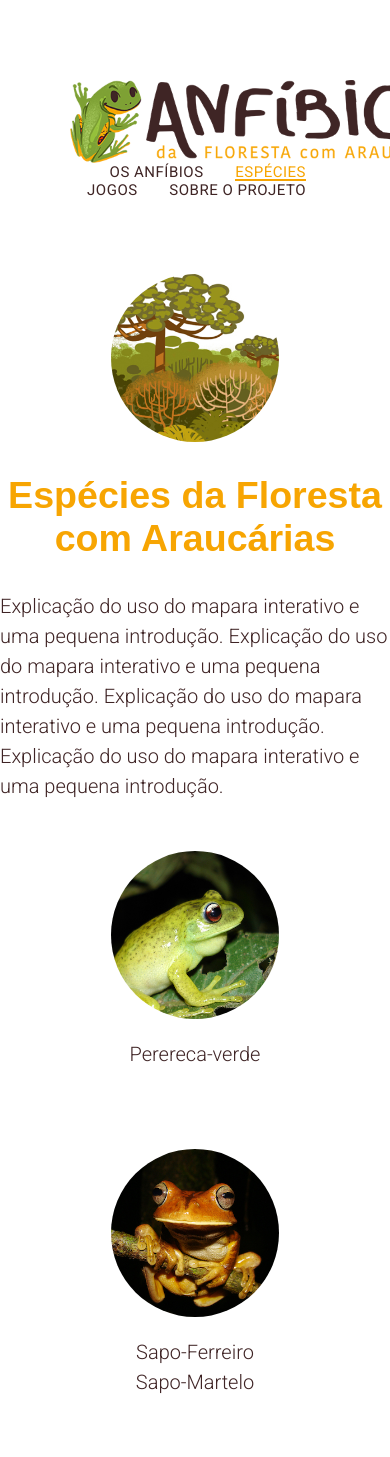
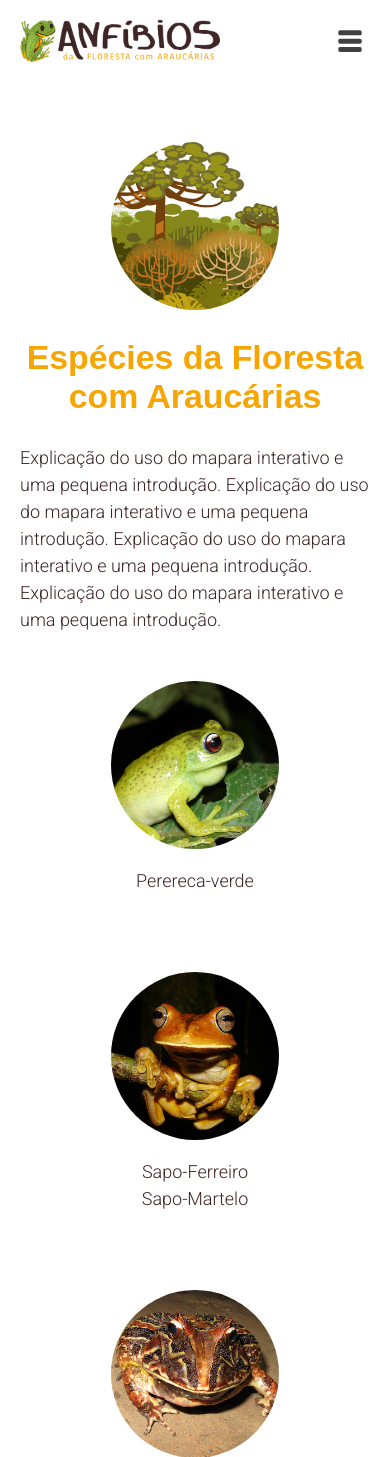
Before and after one commit to luckasfrigo/luckasfrigo.github.io, a PHP site: page /anfibios/especies.html in a window 390 px wide; the page is wider, and only the part inside the window is pictured. Shown: the top 1457 px of that part. Run offline with PHP 8.4, Linux system fonts and the light colour scheme; some web fonts are replaced.

Commit message:
Makes site mobile friendly

```diff
--- a/anfibios/anfibios.html
+++ b/anfibios/anfibios.html
@@ -85,5 +85,6 @@
             <p>Projeto Anfíbios da Floresta com Araucárias - Universidade XXXXXX do XXXX XXXXX</p>
             <p>+55 (xx) xxxxxxxxxxxxxx Telefone do departamento | contato@e-mail.com.br</p>
         </footer>
+        <script src="assets/js/menu.js"></script>
     </body>
 </html>
--- a/anfibios/assets/css/especies.css
+++ b/anfibios/assets/css/especies.css
@@ -39,7 +39,6 @@ ul.colunas li {
 }
 
 #modal iframe {
-    border: none;
     box-sizing: content-box;
     width: 960px;
     height: calc(100% - 180px);
@@ -52,3 +51,25 @@ ul.colunas li {
     margin-left: -500px;
     top: 50px;
 }
+
+@media screen and (max-width: 900px) {
+    #modal iframe {
+        box-sizing: border-box;
+        padding: 60px 20px 20px;
+        border: none;
+        position: fixed;
+        top: 0;
+        right: 0;
+        bottom: 0;
+        left: 0;
+        width: 100%;
+        height: 100%;
+        margin: 0;
+    }
+
+    #modal .fechar {
+        top: 20px;
+        right: 20px;
+        left: auto;
+    }
+}
--- a/anfibios/assets/css/style.css
+++ b/anfibios/assets/css/style.css
@@ -164,3 +164,58 @@ a.botao-cta {
     background-size: 10000%;
     transition: background 0.8s;
 }
+
+@media screen and (max-width: 900px) {
+    body {
+        font-size: 18px;
+    }
+
+    body>section {
+        padding-left: 20px;
+        padding-right: 20px;
+    }
+
+    nav img {
+        width: 200px;
+        margin: 20px 20px;
+        float: left;
+        z-index: 2;
+        position: relative;
+    }
+
+    nav ul {
+        position: absolute;
+        background: url(../img/menu.svg) 100% -12px no-repeat;
+        background-origin: content-box;
+        padding: 20px;
+        background-size: 40px;
+        overflow: hidden;
+        right: 0;
+        top: 0;
+        left: 0;
+        height: 30px;
+        transition: .5s height;
+    }
+
+    nav ul.show {
+        height: 440px;
+        transition: .5s height;
+    }
+
+    nav ul li {
+        display: block;
+        padding: 20px;
+        background: white;
+        border: 1px solid #CBCBCB;
+        width: 100%;
+        position: relative;
+        left: -20px;
+        z-index: 1;
+        text-align: center;
+        border-top: 0;
+    }
+
+    nav ul li:first-of-type {
+        margin-top: 50px;
+    }
+}
--- /dev/null
+++ b/anfibios/assets/js/menu.js
@@ -0,0 +1,8 @@
+
+document.querySelector('nav ul').onclick = function() {
+    if (this.classList.contains("show")) {
+        this.classList.remove("show");
+    } else {
+        this.classList.add("show");
+    }
+}
--- a/anfibios/especies.html
+++ b/anfibios/especies.html
@@ -142,5 +142,6 @@
             <p>+55 (xx) xxxxxxxxxxxxxx Telefone do departamento | contato@e-mail.com.br</p>
         </footer>
         <script src="assets/js/especies.js"></script>
+        <script src="assets/js/menu.js"></script>
     </body>
 </html>
--- a/anfibios/index.html
+++ b/anfibios/index.html
@@ -90,5 +90,6 @@
             <p>+55 (xx) xxxxxxxxxxxxxx Telefone do departamento | contato@e-mail.com.br</p>
         </footer>
         <script src="assets/js/index.js"></script>
+        <script src="assets/js/menu.js"></script>
     </body>
 </html>
--- a/anfibios/sobre.html
+++ b/anfibios/sobre.html
@@ -80,5 +80,6 @@
             <p>Projeto Anfíbios da Floresta com Araucárias - Universidade XXXXXX do XXXX XXXXX</p>
             <p>+55 (xx) xxxxxxxxxxxxxx Telefone do departamento | contato@e-mail.com.br</p>
         </footer>
+        <script src="assets/js/menu.js"></script>
     </body>
 </html>
```
Also changed, not shown: anfibios/assets/css/anfibios.css (+7 -0 lines), anfibios/assets/css/index.css (+27 -0 lines), anfibios/assets/img/menu.svg (added).
